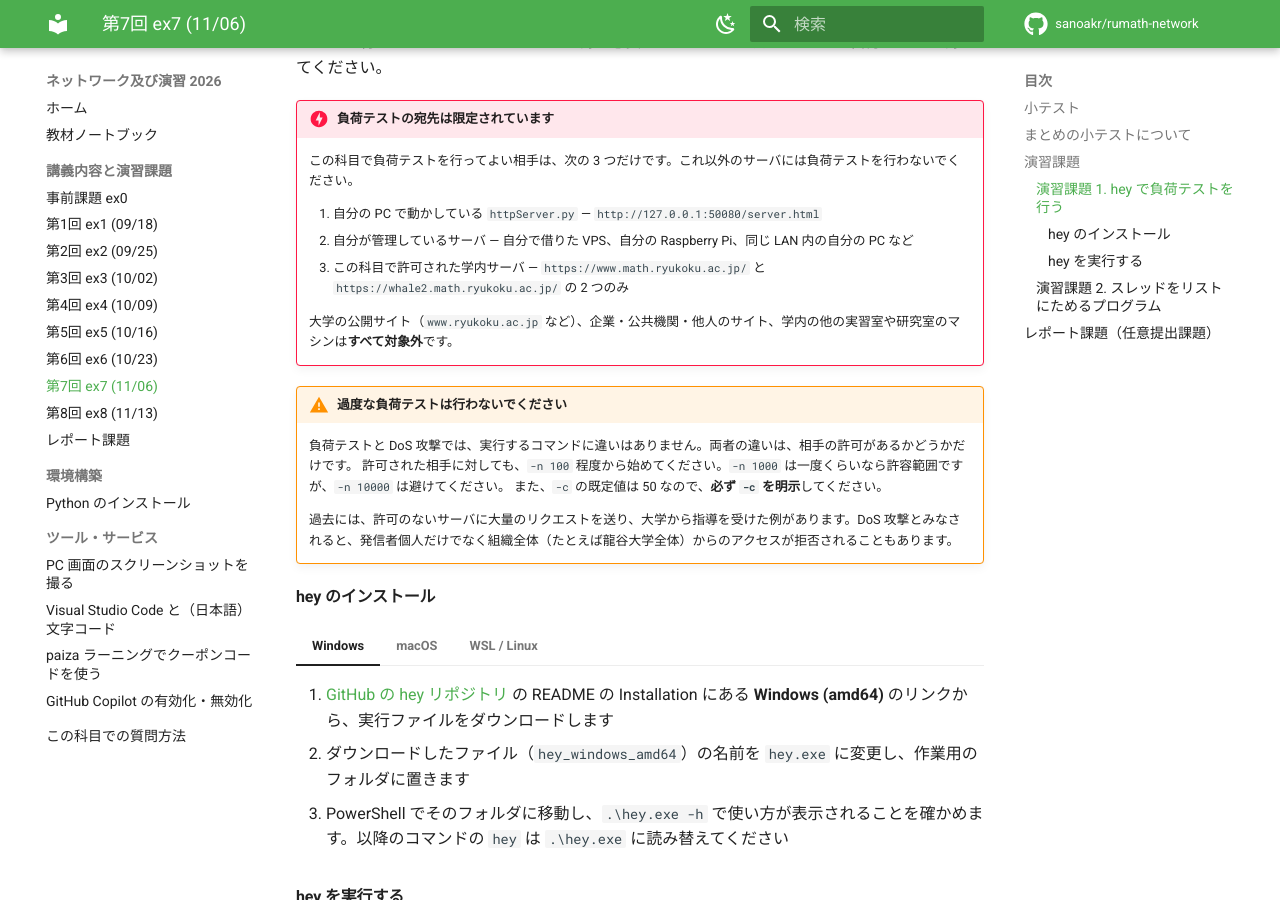
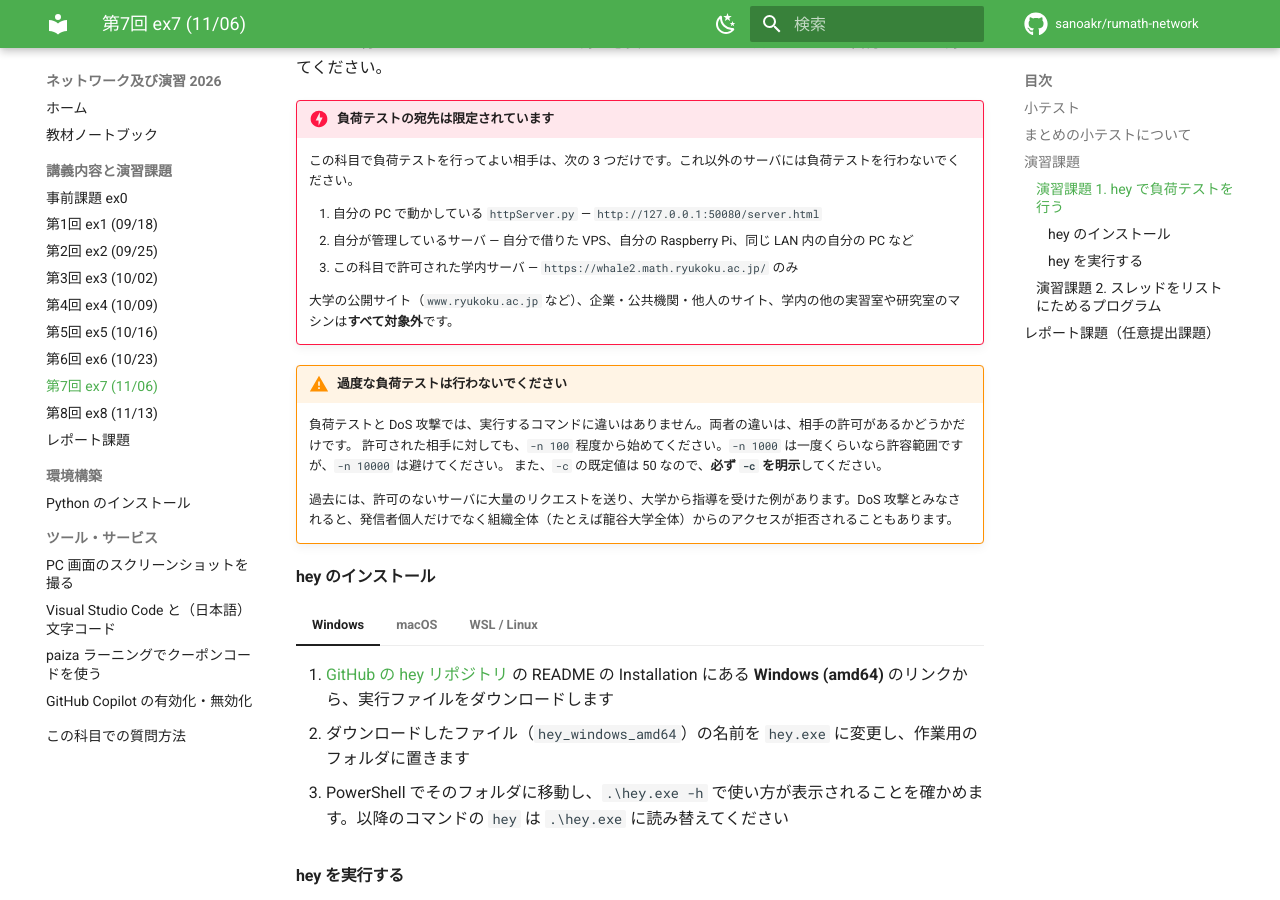
Before and after one commit to sanoakr/rumath-network, an MkDocs documentation site: the page built from docs/ex7.md, in a window 1280 px wide and 900 px high, scrolled down 1328 px. Built offline with MkDocs 1.6.1 and Material for MkDocs 9.7.7, drawn with Linux system fonts in a browser that asks for light colours; comment, search, counter and statistics services are not loaded.

Commit message:
docs: sync published content

```diff
--- a/docs/ex7.md
+++ b/docs/ex7.md
@@ -37,7 +37,7 @@
 
     1. 自分の PC で動かしている `httpServer.py` — `http://127.0.0.1:50080/server.html`
     2. 自分が管理しているサーバ — 自分で借りた VPS、自分の Raspberry Pi、同じ LAN 内の自分の PC など
-    3. この科目で許可された学内サーバ — `https://www.math.ryukoku.ac.jp/` と `https://whale2.math.ryukoku.ac.jp/` の 2 つのみ
+    3. この科目で許可された学内サーバ — `https://whale2.math.ryukoku.ac.jp/` のみ
 
     大学の公開サイト（`www.ryukoku.ac.jp` など）、企業・公共機関・他人のサイト、学内の他の実習室や研究室のマシンは**すべて対象外**です。
 
```
Also changed, not shown: docs/report.md (+1 -1 lines), 1 other file.
